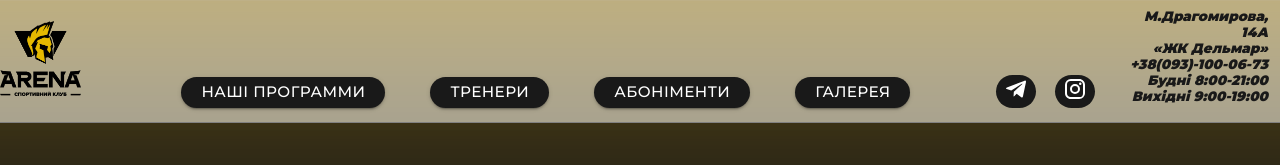
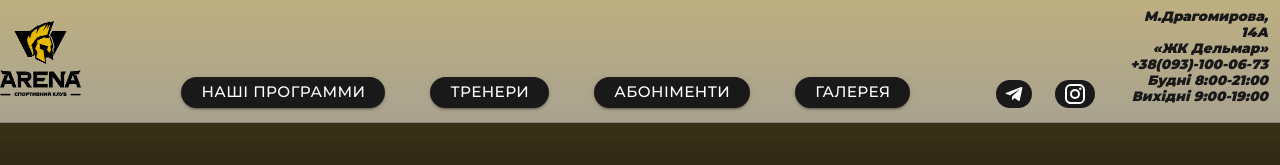
Before and after one commit to SergeiiKalina/Arena-Gym, a React (Create React App) app: page / in a window 1280 px wide. Shown: the top 165 px of the page. Built offline with nearby package versions, Linux system fonts and the light colour scheme.

Commit message:
fixed style

```diff
--- a/src/App.scss
+++ b/src/App.scss
@@ -94,10 +94,11 @@ h2 {
         padding: 2px 8px;
 
         .social_block_telegram {
-            transform: scale(1.2);
-            padding: 2px 2px;
+            transform: scale(1);
+            padding: 2px 0;
         }
         a {
+            display: flex;
             text-decoration: none;
             color: white;
         }
```
